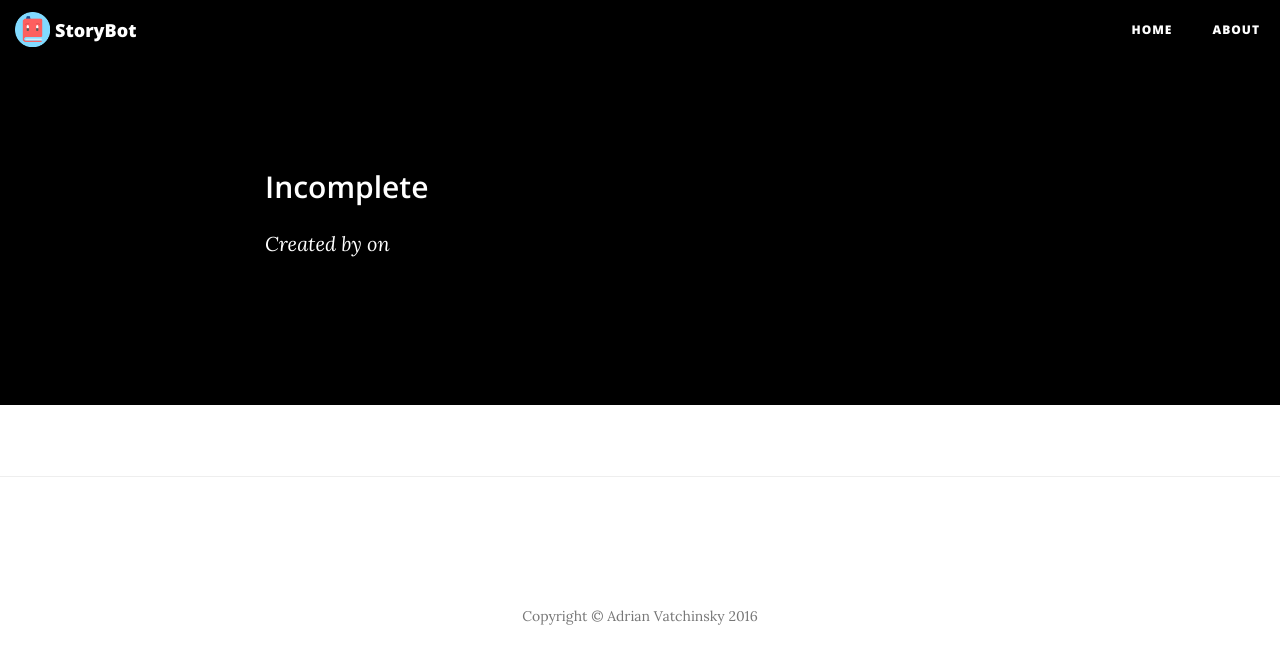
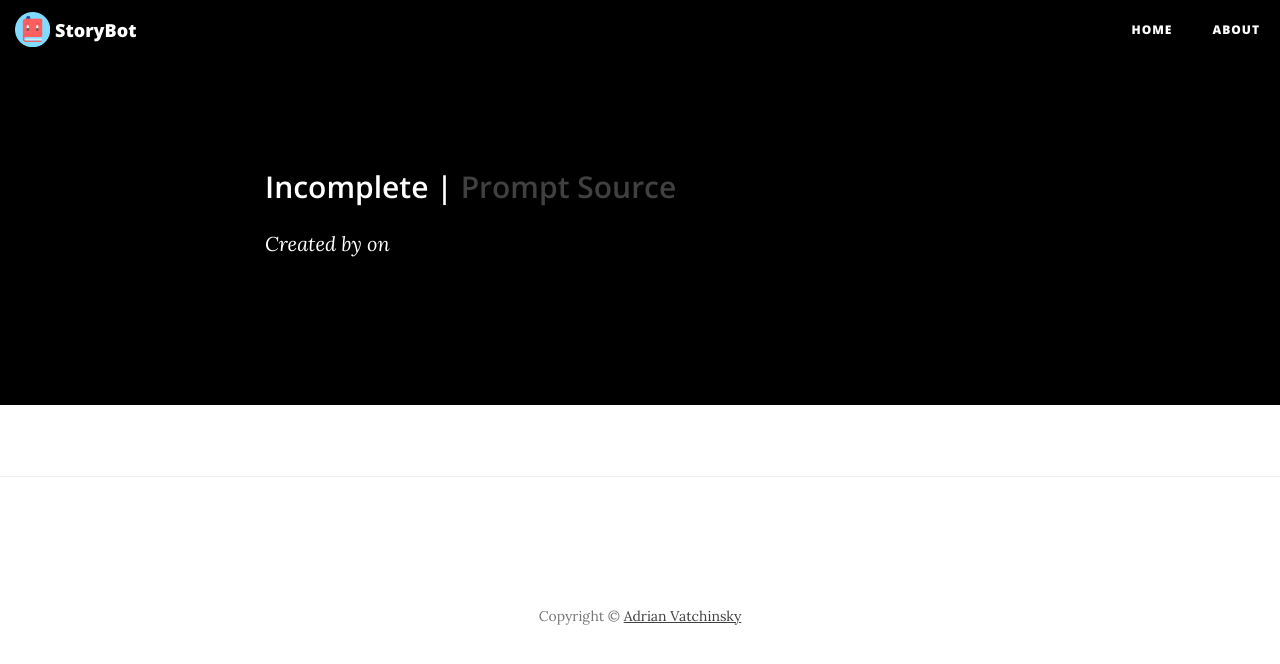
Before and after one commit to AVatch/StoryBot, a Django app: page / in a window 1280 px wide. Shown: the top 664 px of the page. Run offline with Django 3.2, Linux system fonts and the light colour scheme; data that the repository does not hold is empty; some libraries are stand-ins or nearby versions.

Commit message:
added prompt links and twitter link

```diff
--- a/storyBot/stories/templates/stories/stories.html
+++ b/storyBot/stories/templates/stories/stories.html
@@ -9,7 +9,7 @@
                 <div class="col-lg-8 col-lg-offset-2 col-md-10 col-md-offset-1">
                     <div class="post-heading">
                         <h1>{{ story.prompt }}</h1>
-                        <h2 class="subheading">{% if story.complete %} Completed {% else %} Incomplete {% endif %}</h2>
+                        <h2 class="subheading">{% if story.complete %} Completed {% else %} Incomplete {% endif %} | <a href="{{ story.prompt_link }}" target="_blank">Prompt Source</a></h2>
                         <span class="meta">Created by
                             {% for contributor_id, contributor in contributors.items %}
                                 <span style="background-color:{{ contributor.color }};" >{{ contributor.alias }}</span>,
--- a/storyBot/templates/base.html
+++ b/storyBot/templates/base.html
@@ -99,7 +99,7 @@
                             </a>
                         </li>
                     </ul>
-                    <p class="copyright text-muted">Copyright &copy; Adrian Vatchinsky 2016</p>
+                    <p class="copyright text-muted">Copyright &copy; <a href="https://twitter.com/AVatchinsky" target="_blank">Adrian Vatchinsky</a 2016</p>
                 </div>
             </div>
         </div>
```
Also changed, not shown: storyBot/stories/alias_generator.py (+2 -0 lines).
